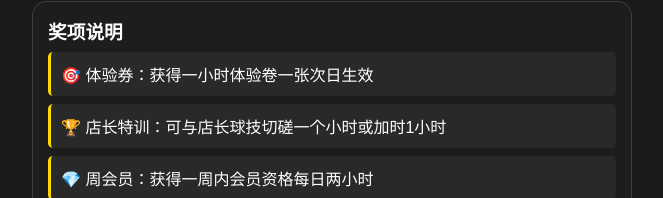
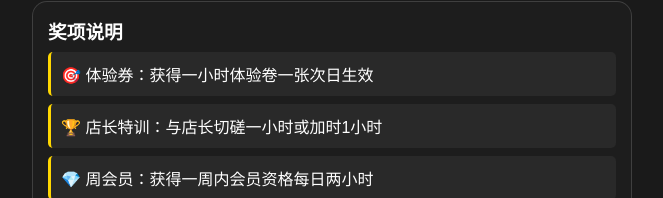
Before and after one commit to lcsnbkls/lcsnbkls.github.io, a plain HTML site: page index.html in a window 1280 px wide. Shown: the part 725-923 px from the top of the page, without its empty margins (308-971 px from the left). Drawn offline with nearby package versions, Linux system fonts and the light colour scheme.

Commit message:
Update index.html
Signed-off-by: Lcs <162964995+lcsnbkls@users.noreply.github.com>

```diff
--- a/index.html
+++ b/index.html
@@ -60,7 +60,7 @@
             <div class="prize-panel">
                 <h3>奖项说明</h3>
                 <div class="prize-item" data-prize="1">🎯 体验券：获得一小时体验卷一张次日生效</div>
-                <div class="prize-item" data-prize="2">🏆 店长特训：可与店长球技切磋一个小时或加时1小时</div>
+                <div class="prize-item" data-prize="2">🏆 店长特训：与店长切磋一小时或加时1小时</div>
                 <div class="prize-item" data-prize="3">💎 周会员：获得一周内会员资格每日两小时</div>
                 <div class="prize-item" data-prize="4">🎁 专属球杆：获得王炸奖项精美定制球杆一套</div>
             </div>
```
